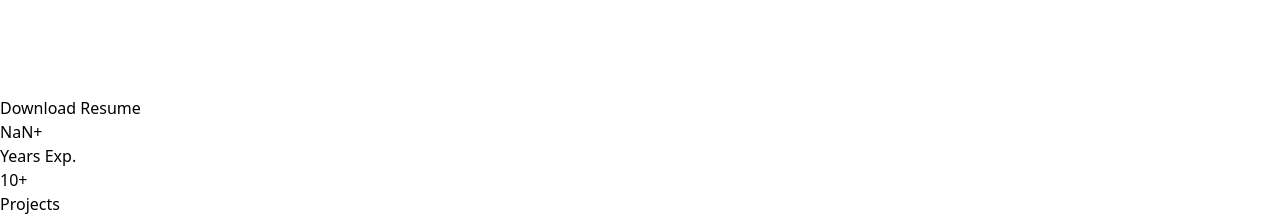
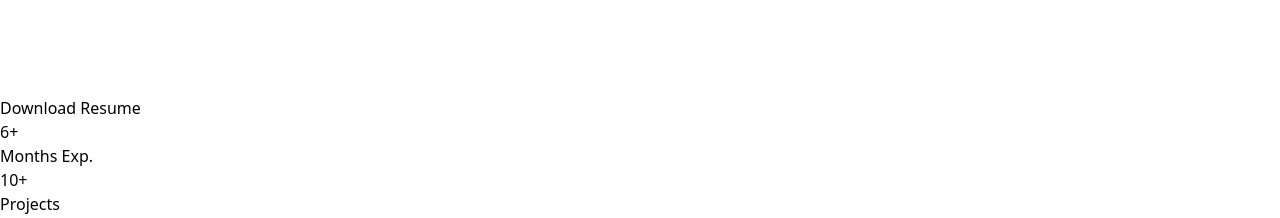
Before and after one commit to Ashwani895/Portfolio, a React (Vite) app: page / in a window 1280 px wide. Shown: the part 1400-1618 px from the top of the page. Built offline with nearby package versions, Linux system fonts and the light colour scheme.

Commit message:
fixed exp

```diff
--- a/src/components/Hero.jsx
+++ b/src/components/Hero.jsx
@@ -236,7 +236,7 @@ function Hero() {
             className="flex gap-10 md:gap-12"
           >
             {[
-              { value: "Fresher", label: "Years Exp." },
+              { value: 6, label: "Months Exp." },
               { value: 10, label: "Projects" },
               { value: 10, label: "Tech Skills" },
             ].map((stat, i) => (
```
